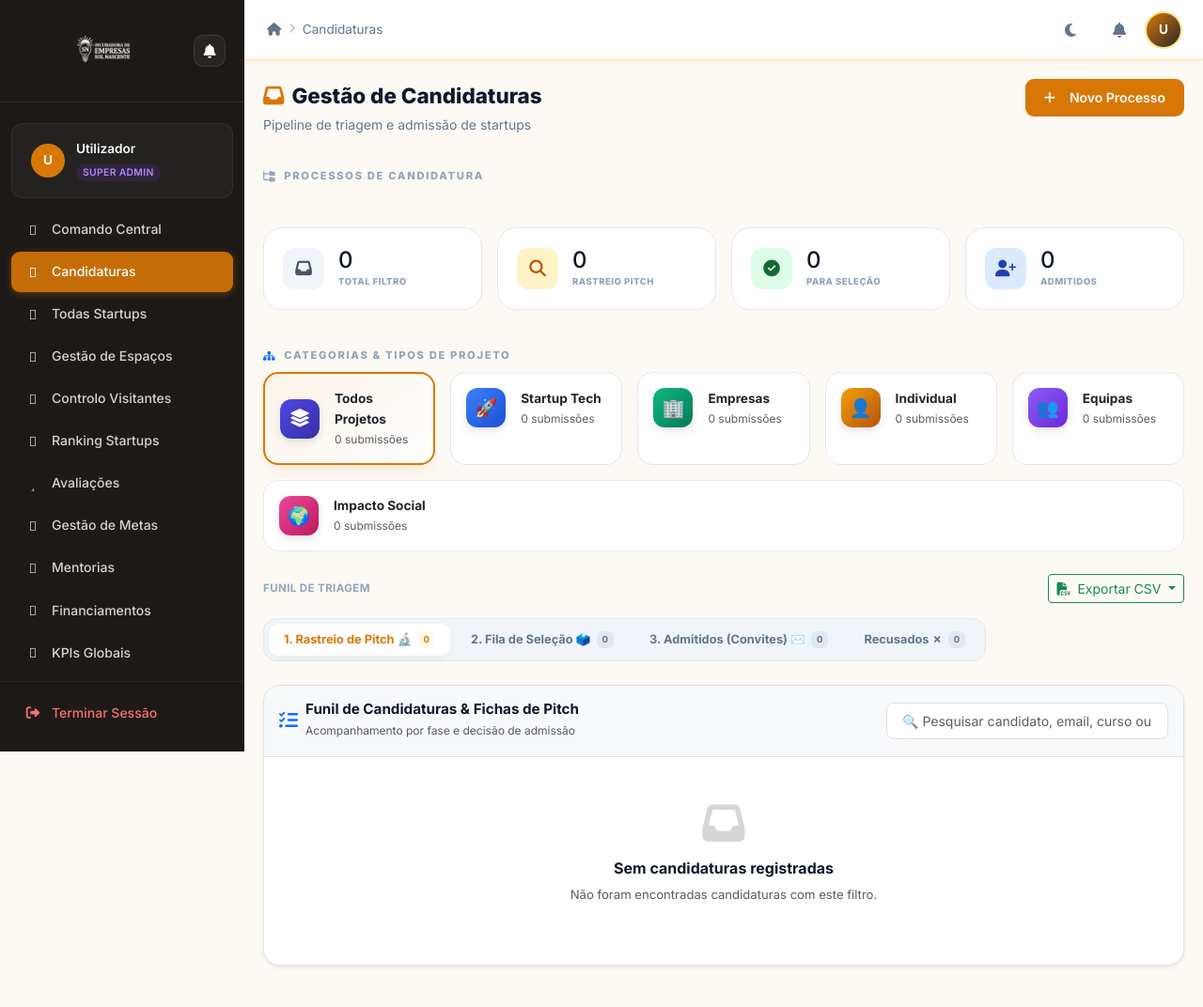
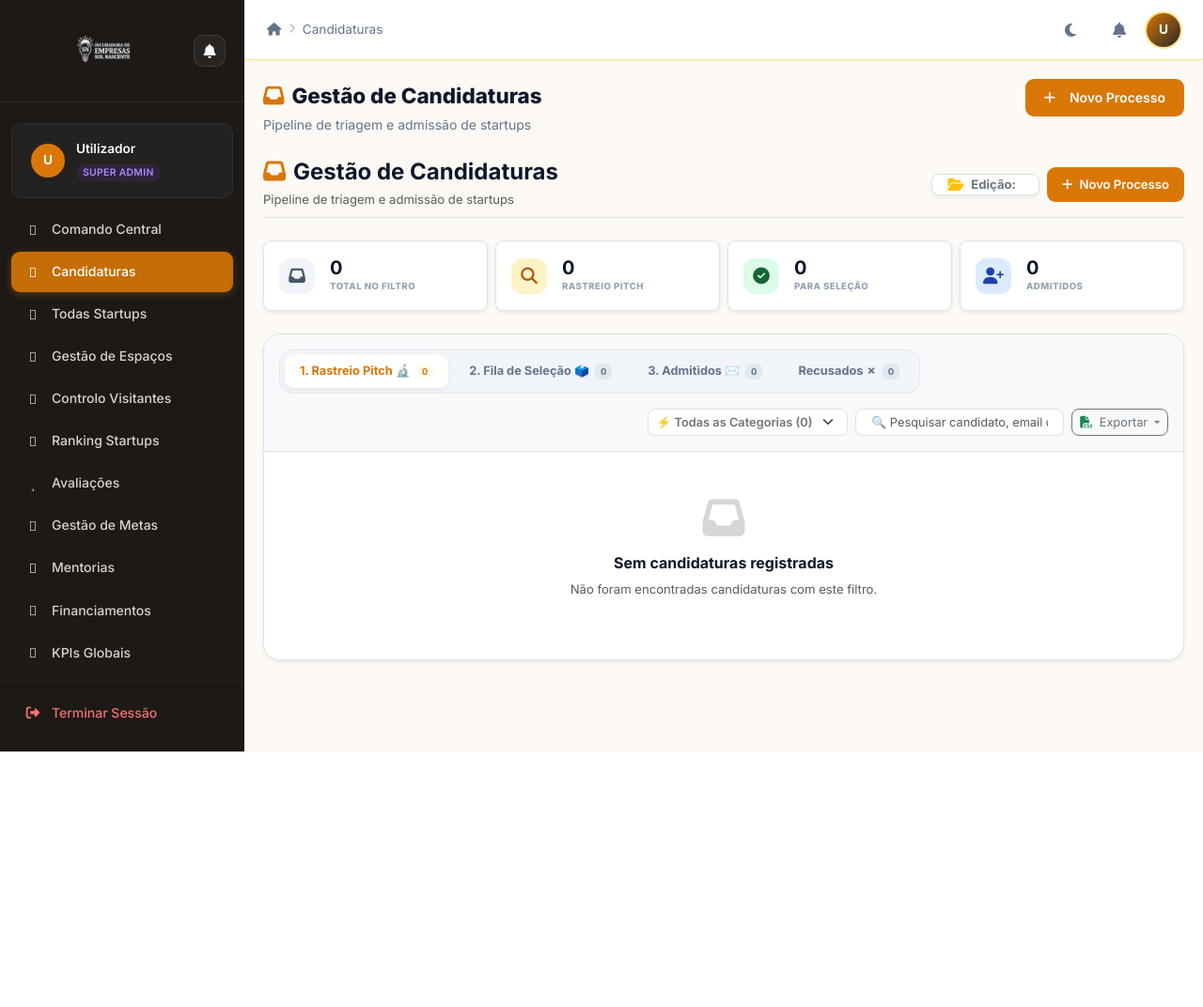
Before and after one commit to yuryadriano/incubadora_ispsn, a PHP site: the page made by app/views/admin/candidaturas.php in a window 1280 px wide. Shown: the whole page at 94% size. After the commit the page ends 800 px from the top, so only its background shows below. Run offline with PHP 8.4, Linux system fonts and the light colour scheme; the template is opened without the code that fills it, so the values that code supplies are empty; the visitor is signed in with stand-in values (Sample User, id 1).

Commit message:
incubadora

```diff
--- a/app/views/admin/candidaturas.php
+++ b/app/views/admin/candidaturas.php
@@ -344,161 +344,88 @@ require_once __DIR__ . '/../partials/_layout.php';
 <?php endif; ?>
 
 <div class="candidaturas-wrapper">
-    <div class="section-header-custom">
-        <div class="section-title-label"><i class="fa fa-folder-tree"></i> Processos de Candidatura</div>
+
+    <!-- CABEÇALHO UNIFICADO E COMPACTO -->
+    <div class="d-flex align-items-center justify-content-between flex-wrap gap-3 mb-4 pb-2 border-bottom">
+        <div>
+            <div class="h4 fw-bold mb-1" style="color:var(--slate-900);">
+                <i class="fa fa-inbox me-2" style="color:var(--primary)"></i>Gestão de Candidaturas
+            </div>
+            <div class="text-muted small">Pipeline de triagem e admissão de startups</div>
         </div>
 
-    <div class="proc-grid-v2">
+        <div class="d-flex align-items-center gap-2 flex-wrap">
+            <!-- Seletor de Processo Ativo -->
+            <div class="d-flex align-items-center gap-2 bg-white border rounded-3 px-3 py-1.5 shadow-sm">
+                <i class="fa fa-folder-open text-warning"></i>
+                <span class="small fw-bold text-secondary">Edição:</span>
+                <select class="form-select form-select-sm border-0 fw-bold bg-transparent text-dark p-0" style="cursor:pointer; font-size:0.85rem;" onchange="location.href='?processo='+this.value">
                     <?php foreach ($processos as $proc):
-            $statusClass = $proc['estado'] === 'aberto' ? 'status-aberto' : ($proc['estado'] === 'fechado' ? 'status-fechado' : 'status-preparacao');
-            $statusLabel = $proc['estado'] === 'aberto' ? 'Aberto' : ($proc['estado'] === 'fechado' ? 'Fechado' : 'Preparação');
+                        $cnt = $contProc[(int)$proc['id']] ?? 0;
                     ?>
-        <div class="proc-card-v2 <?= $proc['id']==$id_processo_sel?'active':'' ?>" onclick="location.href='?processo=<?= $proc['id'] ?>'">
-            <div class="d-flex justify-content-between align-items-center mb-3">
-                <span class="proc-status-pill <?= $statusClass ?>"><?= $statusLabel ?></span>
-                <form method="post" action="/incubadora_ispsn/app/controllers/candidatura_action.php" onclick="event.stopPropagation();">
-                    <input type="hidden" name="action" value="toggle_processo">
-                    <input type="hidden" name="id_processo" value="<?= $proc['id'] ?>">
-                    <button type="submit" class="btn-action-v2" style="border:none; background:transparent" title="Alternar Estado"><i class="fa <?= $proc['estado']==='aberto'?'fa-lock-open':'fa-lock' ?>"></i></button>
-                </form>
-            </div>
-            <div class="fw-bold mb-1" style="font-size: 0.95rem;"><?= htmlspecialchars($proc['nome']) ?></div>
-            <div class="text-muted" style="font-size: 0.75rem;">
-                <?php
-                $cnt = $contProc[(int)$proc['id']] ?? 0;
-                echo "<strong>$cnt</strong> submissões · <strong>{$proc['vagas']}</strong> vagas";
-                ?>
-            </div>
-        </div>
+                        <option value="<?= $proc['id'] ?>" <?= $proc['id'] == $id_processo_sel ? 'selected' : '' ?>>
+                            <?= htmlspecialchars($proc['nome']) ?> (<?= $cnt ?> submissões · <?= $proc['vagas'] ?> vagas)
+                        </option>
                     <?php endforeach; ?>
+                </select>
             </div>
 
-    <div class="kpi-row-v2">
-        <div class="kpi-card-v2">
-            <div class="kpi-icon-v2" style="background:#F1F5F9; color:#475569;"><i class="fa fa-inbox"></i></div>
-            <div><div class="h4 fw-900 mb-0"><?= $totalCand ?></div><div class="label-mini">Total Filtro</div></div>
-        </div>
-        <div class="kpi-card-v2" onclick="window.location.href='?processo=<?= $id_processo_sel ?>&fase=rastreio_pitch'" style="cursor:pointer;">
-            <div class="kpi-icon-v2" style="background:#FEF3C7; color:#B45309;"><i class="fa fa-magnifying-glass"></i></div>
-            <div><div class="h4 fw-900 mb-0"><?= $contFases['rastreio_pitch'] ?></div><div class="label-mini">Rastreio Pitch</div></div>
-        </div>
-        <div class="kpi-card-v2" onclick="window.location.href='?processo=<?= $id_processo_sel ?>&fase=selecao_admissao'" style="cursor:pointer;">
-            <div class="kpi-icon-v2" style="background:#DCFCE7; color:#166534;"><i class="fa fa-circle-check"></i></div>
-            <div><div class="h4 fw-900 mb-0"><?= $contFases['selecao_admissao'] ?></div><div class="label-mini">Para Seleção</div></div>
-        </div>
-        <div class="kpi-card-v2" onclick="window.location.href='?processo=<?= $id_processo_sel ?>&fase=admitidos'" style="cursor:pointer;">
-            <div class="kpi-icon-v2" style="background:#DBEAFE; color:#1E40AF;"><i class="fa fa-user-plus"></i></div>
-            <div><div class="h4 fw-900 mb-0"><?= $contFases['admitidos'] ?></div><div class="label-mini">Admitidos</div></div>
+            <?php if ($id_processo_sel && ($contFases['rastreio_pitch'] ?? 0) > 0): ?>
+            <form method="post" action="/incubadora_ispsn/app/controllers/candidatura_action.php" style="margin: 0;">
+                <input type="hidden" name="action" value="triagem_automatica">
+                <input type="hidden" name="id_processo" value="<?= $id_processo_sel ?>">
+                <input type="hidden" name="redirect" value="<?= $_SERVER['REQUEST_URI'] ?>">
+                <button type="submit" class="btn btn-warning fw-bold text-white px-3 py-2 rounded-3 shadow-sm d-inline-flex align-items-center gap-2" style="background:#D97706; border:none; font-size:0.82rem;">
+                    <i class="fa fa-bolt"></i> Triagem Automática
+                </button>
+            </form>
+            <?php endif; ?>
+
+            <button class="btn-primary-custom" data-bs-toggle="modal" data-bs-target="#modalNovoProcesso" style="font-size:0.82rem; padding:8px 16px;">
+                <i class="fa fa-plus me-1.5"></i> Novo Processo
+            </button>
         </div>
     </div>
 
-    <!-- CATEGORIAS & TIPOS DE PROJETO (ESTILO COORDENAÇÕES) -->
-    <div class="section-header-custom mb-2">
-        <div class="section-title-label"><i class="fa fa-sitemap text-primary"></i> Categorias & Tipos de Projeto</div>
-    </div>
-    <div class="row g-3 mb-4" id="gridCategoriasProjeto">
-        <div class="col-md">
-            <div class="tipo-cand-card active-card" onclick="filtrarPorTipoProjeto('todos', this)">
-                <div class="d-flex align-items-center gap-3">
-                    <div class="cat-badge-icon" style="background:linear-gradient(135deg, #4F46E5, #3730A3)">
-                        <i class="fa fa-layer-group"></i>
-                    </div>
-                    <div>
-                        <div class="fw-bold text-dark" style="font-size:0.85rem;">Todos Projetos</div>
-                        <div class="small text-muted" style="font-size:0.75rem;"><?= array_sum($contTiposProjeto) ?> submissões</div>
+    <!-- TIRA DE MÉTRICAS COMPACTAS -->
+    <div class="row g-2 mb-4">
+        <div class="col-md-3">
+            <div class="bg-white border rounded-3 p-3 d-flex align-items-center gap-3 shadow-sm">
+                <div class="kpi-icon-v2" style="background:#F1F5F9; color:#475569; width:38px; height:38px;"><i class="fa fa-inbox"></i></div>
+                <div><div class="h5 fw-bold mb-0"><?= $totalCand ?></div><div class="label-mini">Total no Filtro</div></div>
             </div>
         </div>
+        <div class="col-md-3">
+            <div class="bg-white border rounded-3 p-3 d-flex align-items-center gap-3 shadow-sm" onclick="window.location.href='?processo=<?= $id_processo_sel ?>&fase=rastreio_pitch'" style="cursor:pointer;">
+                <div class="kpi-icon-v2" style="background:#FEF3C7; color:#B45309; width:38px; height:38px;"><i class="fa fa-magnifying-glass"></i></div>
+                <div><div class="h5 fw-bold mb-0"><?= $contFases['rastreio_pitch'] ?></div><div class="label-mini">Rastreio Pitch</div></div>
             </div>
         </div>
-        <div class="col-md">
-            <div class="tipo-cand-card" onclick="filtrarPorTipoProjeto('startup_tecnologica', this)">
-                <div class="d-flex align-items-center gap-3">
-                    <div class="cat-badge-icon" style="background:linear-gradient(135deg, #3B82F6, #1D4ED8)">
-                        🚀
-                    </div>
-                    <div>
-                        <div class="fw-bold text-dark" style="font-size:0.85rem;">Startup Tech</div>
-                        <div class="small text-muted" style="font-size:0.75rem;"><?= $contTiposProjeto['startup_tecnologica'] ?> submissões</div>
+        <div class="col-md-3">
+            <div class="bg-white border rounded-3 p-3 d-flex align-items-center gap-3 shadow-sm" onclick="window.location.href='?processo=<?= $id_processo_sel ?>&fase=selecao_admissao'" style="cursor:pointer;">
+                <div class="kpi-icon-v2" style="background:#DCFCE7; color:#166534; width:38px; height:38px;"><i class="fa fa-circle-check"></i></div>
+                <div><div class="h5 fw-bold mb-0"><?= $contFases['selecao_admissao'] ?></div><div class="label-mini">Para Seleção</div></div>
             </div>
         </div>
-            </div>
-        </div>
-        <div class="col-md">
-            <div class="tipo-cand-card" onclick="filtrarPorTipoProjeto('negocio_tradicional', this)">
-                <div class="d-flex align-items-center gap-3">
-                    <div class="cat-badge-icon" style="background:linear-gradient(135deg, #10B981, #047857)">
-                        🏢
-                    </div>
-                    <div>
-                        <div class="fw-bold text-dark" style="font-size:0.85rem;">Empresas</div>
-                        <div class="small text-muted" style="font-size:0.75rem;"><?= $contTiposProjeto['negocio_tradicional'] ?> submissões</div>
-                    </div>
-                </div>
-            </div>
-        </div>
-        <div class="col-md">
-            <div class="tipo-cand-card" onclick="filtrarPorTipoProjeto('individual', this)">
-                <div class="d-flex align-items-center gap-3">
-                    <div class="cat-badge-icon" style="background:linear-gradient(135deg, #F59E0B, #B45309)">
-                        👤
-                    </div>
-                    <div>
-                        <div class="fw-bold text-dark" style="font-size:0.85rem;">Individual</div>
-                        <div class="small text-muted" style="font-size:0.75rem;"><?= $contTiposProjeto['individual'] ?> submissões</div>
-                    </div>
-                </div>
-            </div>
-        </div>
-        <div class="col-md">
-            <div class="tipo-cand-card" onclick="filtrarPorTipoProjeto('equipa', this)">
-                <div class="d-flex align-items-center gap-3">
-                    <div class="cat-badge-icon" style="background:linear-gradient(135deg, #8B5CF6, #6D28D9)">
-                        👥
-                    </div>
-                    <div>
-                        <div class="fw-bold text-dark" style="font-size:0.85rem;">Equipas</div>
-                        <div class="small text-muted" style="font-size:0.75rem;"><?= $contTiposProjeto['equipa'] ?> submissões</div>
-                    </div>
-                </div>
-            </div>
-        </div>
-        <div class="col-md">
-            <div class="tipo-cand-card" onclick="filtrarPorTipoProjeto('impacto_social', this)">
-                <div class="d-flex align-items-center gap-3">
-                    <div class="cat-badge-icon" style="background:linear-gradient(135deg, #EC4899, #BE185D)">
-                        🌍
-                    </div>
-                    <div>
-                        <div class="fw-bold text-dark" style="font-size:0.85rem;">Impacto Social</div>
-                        <div class="small text-muted" style="font-size:0.75rem;"><?= $contTiposProjeto['impacto_social'] ?> submissões</div>
-                    </div>
-                </div>
+        <div class="col-md-3">
+            <div class="bg-white border rounded-3 p-3 d-flex align-items-center gap-3 shadow-sm" onclick="window.location.href='?processo=<?= $id_processo_sel ?>&fase=admitidos'" style="cursor:pointer;">
+                <div class="kpi-icon-v2" style="background:#DBEAFE; color:#1E40AF; width:38px; height:38px;"><i class="fa fa-user-plus"></i></div>
+                <div><div class="h5 fw-bold mb-0"><?= $contFases['admitidos'] ?></div><div class="label-mini">Admitidos</div></div>
             </div>
         </div>
     </div>
 
-    <div class="d-flex justify-content-between align-items-center mb-3 flex-wrap gap-2">
-        <div style="font-size:0.72rem; font-weight:700; text-transform:uppercase; letter-spacing:0.4px; color:#94A3B8;">Funil de Triagem</div>
-        <div class="dropdown">
-            <button class="btn btn-sm btn-outline-success dropdown-toggle" type="button" data-bs-toggle="dropdown">
-                <i class="fa fa-file-csv me-1"></i> Exportar CSV
-            </button>
-            <ul class="dropdown-menu dropdown-menu-end shadow">
-                <li><a class="dropdown-item" href="/incubadora_ispsn/app/controllers/exportar_action.php?tipo=candidaturas&processo=<?= $id_processo_sel ?>"><i class="fa fa-list me-2 text-primary"></i>Todas as candidaturas</a></li>
-                <li><a class="dropdown-item" href="/incubadora_ispsn/app/controllers/exportar_action.php?tipo=candidaturas&processo=<?= $id_processo_sel ?>&estado=selecionado"><i class="fa fa-check-circle me-2 text-success"></i>Só aprovados</a></li>
-                <li><a class="dropdown-item" href="/incubadora_ispsn/app/controllers/exportar_action.php?tipo=candidaturas&processo=<?= $id_processo_sel ?>&estado=rejeitado"><i class="fa fa-times-circle me-2 text-danger"></i>Só recusados</a></li>
-                <li><hr class="dropdown-divider"></li>
-                <li><a class="dropdown-item" href="/incubadora_ispsn/app/controllers/exportar_action.php?tipo=projetos"><i class="fa fa-rocket me-2 text-warning"></i>Exportar Startups</a></li>
-            </ul>
-        </div>
-    </div>
+    <div class="card-custom p-0 overflow-hidden shadow-sm border mt-3 mb-4" style="background:#fff; border-radius:18px;">
+        <!-- CONTROLES UNIFICADOS DA TABELA -->
+        <div class="p-3 bg-light border-bottom d-flex align-items-center justify-content-between flex-wrap gap-3">
 
-    <div class="filter-tabs-v2">
+            <!-- ABAS DO FUNIL DE TRIAGEM -->
+            <div class="filter-tabs-v2 mb-0" style="margin-bottom:0 !important;">
                 <?php
                 $fases = [
-            'rastreio_pitch' => '1. Rastreio de Pitch 🔬',
+                    'rastreio_pitch' => '1. Rastreio Pitch 🔬',
                     'selecao_admissao' => '2. Fila de Seleção 🗳️',
-            'admitidos' => '3. Admitidos (Convites) ✉️',
+                    'admitidos' => '3. Admitidos ✉️',
                     'rejeitados' => 'Recusados ✗'
                 ];
                 foreach ($fases as $k=>$v):
@@ -510,38 +437,34 @@ require_once __DIR__ . '/../partials/_layout.php';
                 <?php endforeach; ?>
             </div>
 
-    <?php if ($filtro_fase === 'admitidos' && !empty($candidaturas)): ?>
-    <div class="card border-0 shadow-sm mb-4 rounded-4" style="background: linear-gradient(to right, #FFFBEB, #fff); border-left: 5px solid var(--primary) !important; border-radius: 16px;">
-        <div class="card-body p-4">
-            <div class="d-flex justify-content-between align-items-center flex-wrap gap-3">
-                <div>
-                    <h5 class="fw-bold mb-1"><i class="fa-brands fa-whatsapp text-success me-2"></i>Fila de Envio de Convites</h5>
-                    <p class="text-muted small mb-0">Envie convites via WhatsApp de forma dinâmica ou exporte links em massa para disparos.</p>
+            <!-- FILTRO DE CATEGORIA + CAMPO DE BUSCA + EXPORTAR -->
+            <div class="d-flex align-items-center gap-2 flex-wrap" style="flex:1; justify-content:flex-end; min-width:300px;">
+                <!-- Filtro de Tipo de Projeto / Entidade -->
+                <select class="form-select form-select-sm rounded-3 border bg-white fw-semibold text-secondary" style="width: auto; font-size: 0.8rem; cursor:pointer;" onchange="filtrarPorTipoProjeto(this.value)">
+                    <option value="todos">⚡ Todas as Categorias (<?= array_sum($contTiposProjeto) ?>)</option>
+                    <option value="startup_tecnologica">🚀 Startup Tech (<?= $contTiposProjeto['startup_tecnologica'] ?>)</option>
+                    <option value="negocio_tradicional">🏢 Empresa / Negócio (<?= $contTiposProjeto['negocio_tradicional'] ?>)</option>
+                    <option value="individual">👤 Individual (<?= $contTiposProjeto['individual'] ?>)</option>
+                    <option value="equipa">👥 Equipa / Grupo (<?= $contTiposProjeto['equipa'] ?>)</option>
+                    <option value="impacto_social">🌍 Impacto Social (<?= $contTiposProjeto['impacto_social'] ?>)</option>
+                </select>
+
+                <!-- Input de Pesquisa Direta -->
+                <div style="min-width: 220px;">
+                    <input type="text" class="form-control form-control-sm px-3 py-1.5 rounded-3 border bg-white" id="candSearchInput" placeholder="🔍 Pesquisar candidato, email ou ideia..." onkeyup="filtrarCandidaturasTabela()" style="font-size:0.8rem;">
                 </div>
-                <div class="d-flex gap-2">
-                    <button class="btn btn-success fw-bold px-3 py-2 rounded-3 d-inline-flex align-items-center gap-2" style="background:#25D366; border:none;" onclick="iniciarWizardEnvio()">
-                        <i class="fa fa-play-circle"></i> Iniciar Assistente
+
+                <!-- Exportar CSV -->
+                <div class="dropdown">
+                    <button class="btn btn-sm btn-outline-secondary dropdown-toggle rounded-3 px-2.5 py-1.5" type="button" data-bs-toggle="dropdown" style="font-size:0.8rem;">
+                        <i class="fa fa-file-csv me-1 text-success"></i> Exportar
                     </button>
-                    <button class="btn btn-outline-secondary fw-bold px-3 py-2 rounded-3 d-inline-flex align-items-center gap-2" onclick="abrirModalMassa()">
-                        <i class="fa fa-copy"></i> Copiar Links em Massa
-                    </button>
+                    <ul class="dropdown-menu dropdown-menu-end shadow border-0" style="border-radius:12px; font-size:0.82rem;">
+                        <li><a class="dropdown-item py-2" href="/incubadora_ispsn/app/controllers/exportar_action.php?tipo=candidaturas&processo=<?= $id_processo_sel ?>"><i class="fa fa-list me-2 text-primary"></i>Todas as candidaturas</a></li>
+                        <li><a class="dropdown-item py-2" href="/incubadora_ispsn/app/controllers/exportar_action.php?tipo=candidaturas&processo=<?= $id_processo_sel ?>&estado=selecionado"><i class="fa fa-check-circle me-2 text-success"></i>Só aprovados</a></li>
+                        <li><a class="dropdown-item py-2" href="/incubadora_ispsn/app/controllers/exportar_action.php?tipo=candidaturas&processo=<?= $id_processo_sel ?>&estado=rejeitado"><i class="fa fa-times-circle me-2 text-danger"></i>Só recusados</a></li>
+                    </ul>
                 </div>
-            </div>
-        </div>
-    </div>
-    <?php endif; ?>
-
-    <div class="card-custom p-0 overflow-hidden shadow-sm border mt-3 mb-4" style="background:#fff; border-radius:18px;">
-        <div class="p-3 bg-light border-bottom d-flex align-items-center justify-content-between flex-wrap gap-3">
-            <div class="d-flex align-items-center gap-2">
-                <i class="fa fa-list-check text-primary fs-5"></i>
-                <div>
-                    <h6 class="fw-bold mb-0" style="font-size:0.95rem;">Funil de Candidaturas & Fichas de Pitch</h6>
-                    <small class="text-muted" style="font-size:0.75rem;">Acompanhamento por fase e decisão de admissão</small>
-                </div>
-            </div>
-            <div style="min-width: 300px;">
-                <input type="text" class="form-control form-control-sm px-3 py-2 rounded-3 border" id="candSearchInput" placeholder="🔍 Pesquisar candidato, email, curso ou ideia..." onkeyup="filtrarCandidaturasTabela()">
             </div>
         </div>
 
```
Lines whose indentation alone changed are shown as unchanged.
